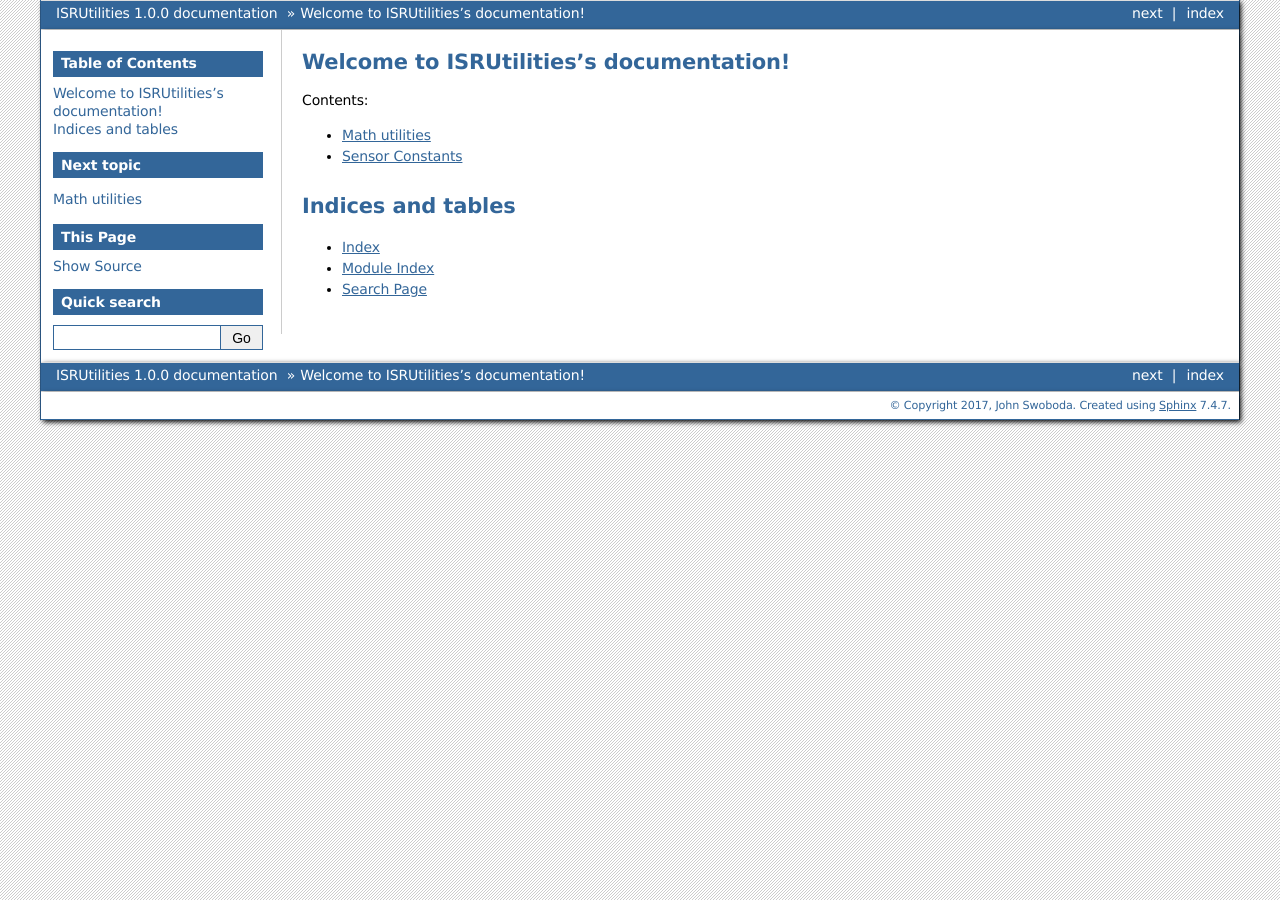
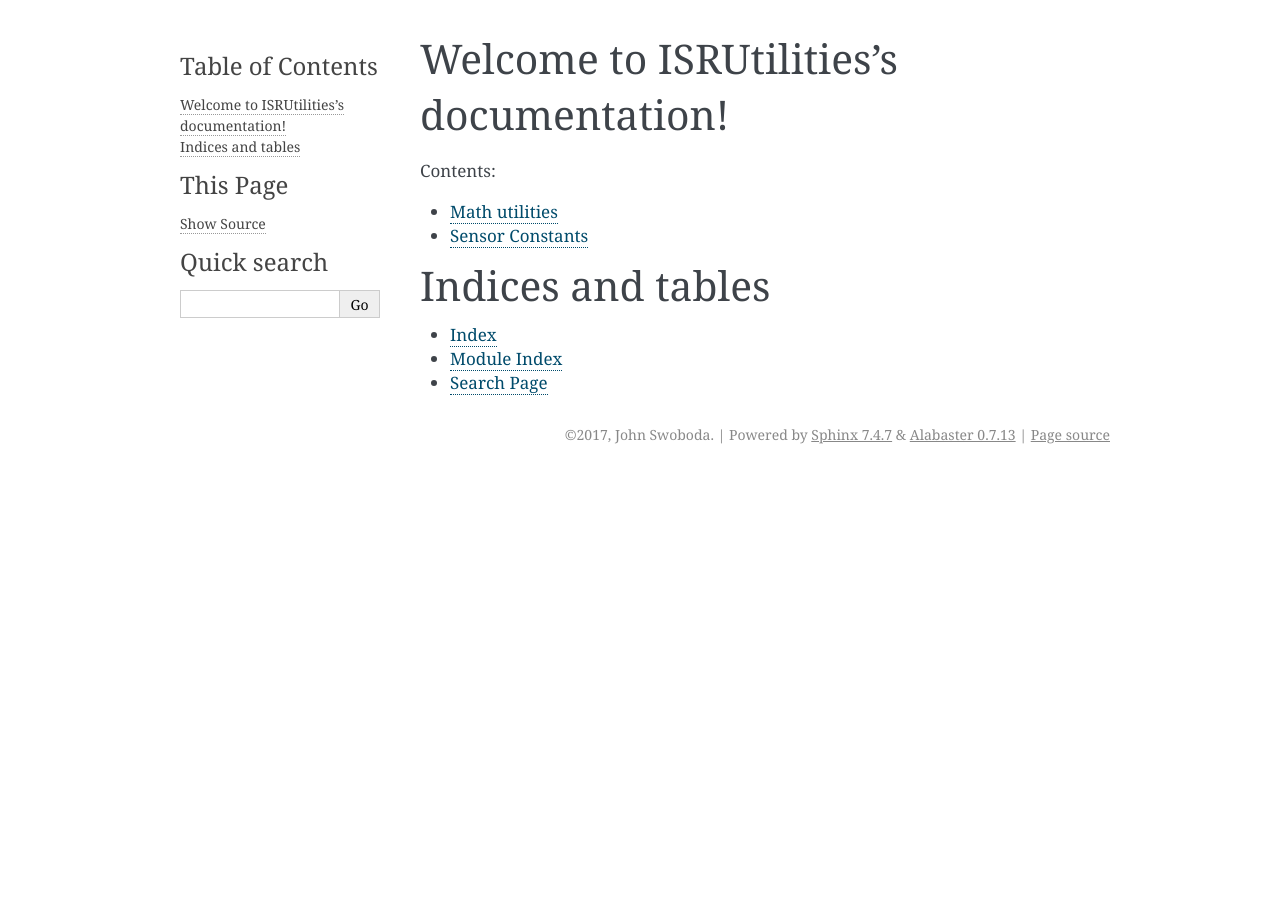
Before and after one commit to jswoboda/PythonISRUtilities, a Sphinx documentation site: the page built from docs/index.rst, in a window 1280 px wide. Built offline with Sphinx 7.4.7, drawn with Linux system fonts in a browser that asks for light colours.

Commit message:
building and pushing docs

```diff
--- a/docs/conf.py
+++ b/docs/conf.py
@@ -96,8 +96,7 @@
 # The theme to use for HTML and HTML Help pages.  See the documentation for
 # a list of builtin themes.
 #
-#html_theme = 'alabaster'
-html_theme = 'bizstyle'
+html_theme = 'alabaster'
 # Theme options are theme-specific and customize the look and feel of a theme
 # further.  For a list of options available for each theme, see the
 # documentation.
```
